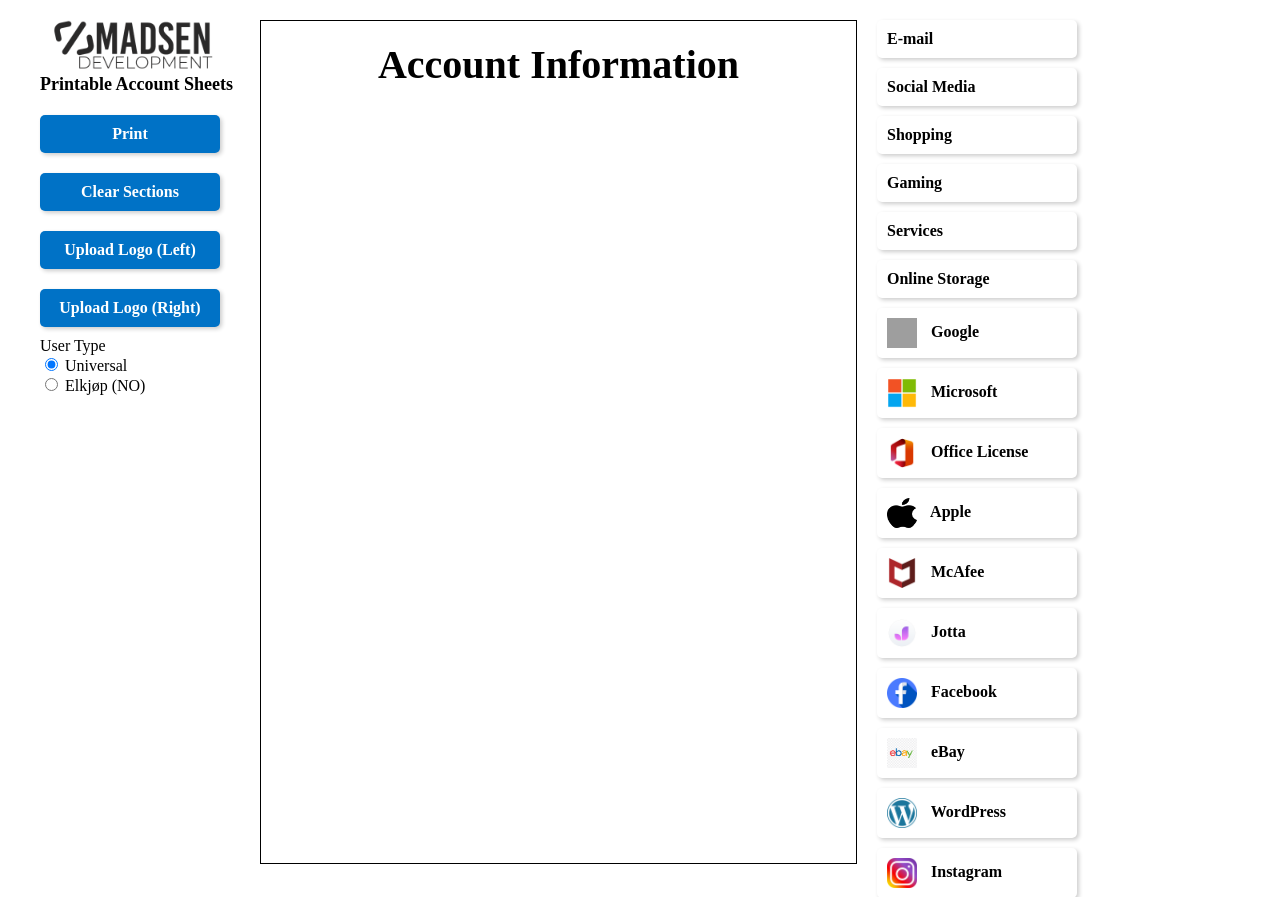
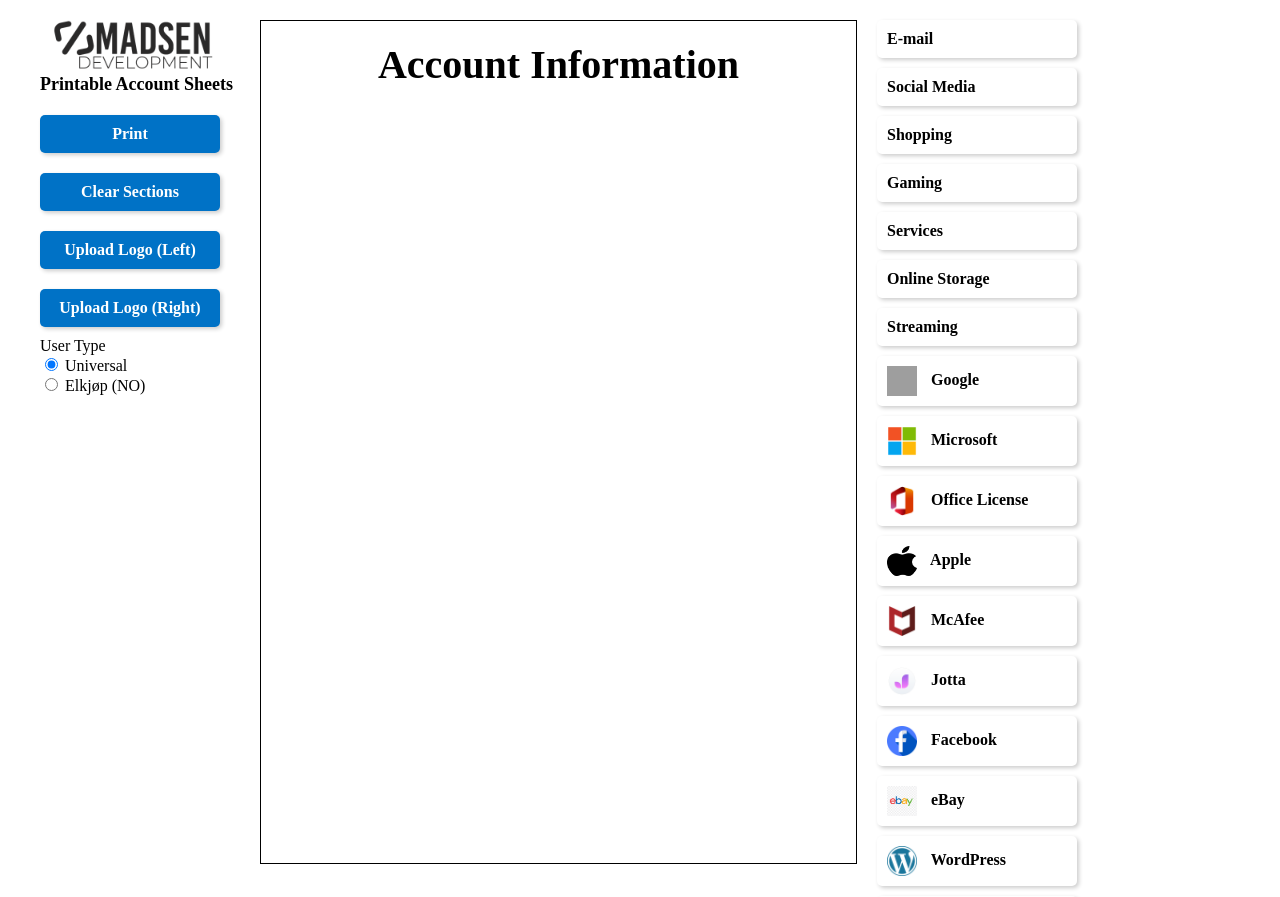
Before and after one commit to MadsenDev/account-sheet-generator, a PHP site: page / in a window 1280 px wide. Shown: the top 897 px of the page. Run offline with PHP 8.4, Linux system fonts and the light colour scheme; grey boxes are pictures that could not be loaded.

Commit message:
More
More categories, more brands.

```diff
--- a/index.html
+++ b/index.html
@@ -273,6 +273,69 @@
                   </a></li>
                 </ul>
               </li>
+              <li>
+                <a href="#" class="brand-button">
+                  Streaming
+                </a>
+                <ul class="submenu">
+                  <li><a href="#" class="brand-button" id="Facebook">
+                    <img src="images/facebook-logo.png" alt="Facebook">
+                    Facebook
+                  </a></li>
+                  <li><a href="#" class="brand-button" id="YouTube">
+                    <img src="images/youtube-logo.png" alt="YouTube">
+                    YouTube
+                  </a></li>
+                  <li><a href="#" class="brand-button" id="Netflix">
+                    <img src="images/netflix-logo.png" alt="Netflix">
+                    Netflix
+                  </a></li>
+                  <li><a href="#" class="brand-button" id="Spotify">
+                    <img src="images/spotify-logo.png" alt="Spotify">
+                    Spotify
+                  </a></li>
+                  <li><a href="#" class="brand-button" id="Tidal">
+                    <img src="images/tidal-logo.png" alt="Tidal">
+                    Tidal
+                  </a></li>
+                  <li><a href="#" class="brand-button" id="SoundCloud">
+                    <img src="images/soundcloud-logo.png" alt="SoundCloud">
+                    SoundCloud
+                  </a></li>
+                  <li><a href="#" class="brand-button" id="Hulu">
+                    <img src="images/hulu-logo.png" alt="Hulu">
+                    Hulu
+                  </a></li>
+                  <li><a href="#" class="brand-button" id="Amazon Prime">
+                    <img src="images/amazon-logo.png" alt="Amazon Prime">
+                    Amazon Prime
+                  </a></li>
+                  <li><a href="#" class="brand-button" id="HBO">
+                    <img src="images/hbo-logo.png" alt="HBO">
+                    HBO
+                  </a></li>
+                  <li><a href="#" class="brand-button" id="Disney+">
+                    <img src="images/disney-logo.png" alt="Disney+">
+                    Disney+
+                  </a></li>
+                  <li><a href="#" class="brand-button" id="Apple TV+">
+                    <img src="images/appletv-logo.png" alt="Apple TV+">
+                    Apple TV+
+                  </a></li>
+                  <li><a href="#" class="brand-button" id="CBS All Access">
+                    <img src="images/cbs-logo.png" alt="CBS All Access">
+                    CBS All Access
+                  </a></li>
+                  <li><a href="#" class="brand-button" id="Crunchyroll">
+                    <img src="images/crunchyroll-logo.png" alt="Crunchyroll">
+                    Crunchyroll
+                  </a></li>
+                  <li><a href="#" class="brand-button" id="HBO Max">
+                    <img src="images/hbo-logo.png" alt="HBO Max">
+                    HBO Max
+                  </a></li>
+                </ul>
+              </li>
             </ul>
           </nav>
 
--- a/styles.css
+++ b/styles.css
@@ -303,8 +303,8 @@
 
 .submenu {
   display: none;
-  position: absolute;
-  left: 200px;
+  position: relative;
+  left: 0;
   top: 0;
   min-width: 200px;
   background-color: #f9f9f9;
```
Also changed, not shown: images/appletv-logo.png (added), images/cbs-logo.png (added), images/crunchyroll-logo.png (added), images/disney-logo.png (added), images/hbo-logo.png (added), images/hulu-logo.png (added), images/netflix-logo.png (added), images/soundcloud-logo.png (added), images/tidal-logo.png (added), 1 other file.
